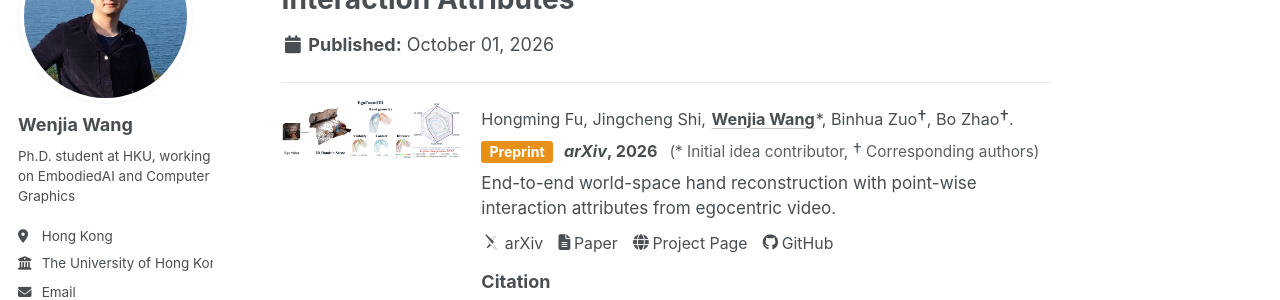
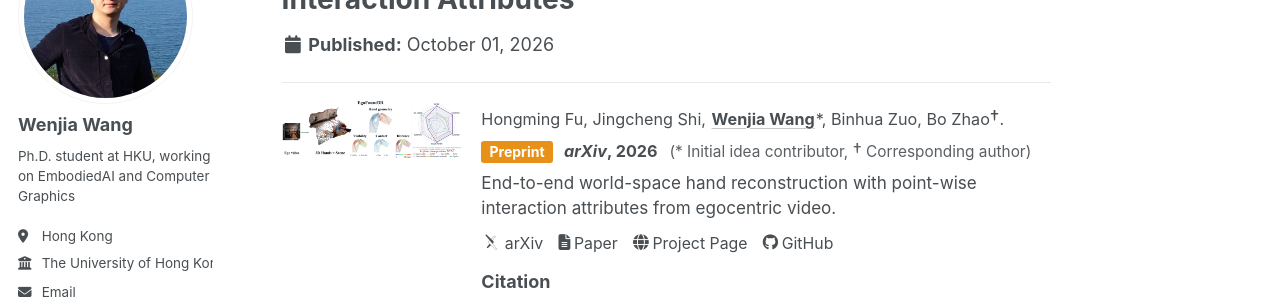
Before and after one commit to WenjiaWang0312/WenjiaWang0312.github.io, a Jekyll site: the page built from _publications/2026-10-01-egofound3r.md, in a window 1280 px wide and 1099 px high. Shown: the part 170-470 px from the top of the window. Built offline with Jekyll 4.4.1, drawn with Linux system fonts in a browser that asks for light colours; some web fonts are replaced; a script bundle is joined from its source files by our own code; library files that are not in the unit come from our copies.

Commit message:
Update EgoFound3R author markers and ordering

```diff
--- a/_publications/2026-10-01-egofound3r.md
+++ b/_publications/2026-10-01-egofound3r.md
@@ -24,8 +24,8 @@ bibtex: |
   }
 header:
   teaser: '/projects/egofound3r/assets/img/figures/teaser.webp'
-authors: 'Hongming Fu, Jingcheng Shi, <strong>Wenjia Wang</strong>*, Binhua Zuo<big>†</big>, Bo Zhao<big>†</big>.'
-award: '(* Initial idea contributor, <big>†</big> Corresponding authors)'
+authors: 'Hongming Fu, Jingcheng Shi, <strong>Wenjia Wang</strong>*, Binhua Zuo, Bo Zhao<big>†</big>.'
+award: '(* Initial idea contributor, <big>†</big> Corresponding author)'
 ---
 
 Project page: [EgoFound3R](/projects/egofound3r/)
--- a/projects/egofound3r/index.html
+++ b/projects/egofound3r/index.html
@@ -28,7 +28,7 @@
             <span class="author-name"><a href="https://frank-f2022.github.io/">Hongming Fu</a><sup>1,2</sup></span>
             <span class="author-name">Jingcheng Shi<sup>2,3</sup></span>
             <span class="author-name"><a href="https://wenjiawang0312.github.io/">Wenjia Wang</a><sup>4,*</sup></span>
-            <span class="author-name">Binhua Zuo<sup>2,&dagger;</sup></span>
+            <span class="author-name">Binhua Zuo<sup>2</sup></span>
             <span class="author-name"><a href="https://www.bozhao.me/">Bo Zhao</a><sup>1,&dagger;</sup></span>
           </div>
         </div>
@@ -39,7 +39,7 @@
           <span><sup>3</sup>Rutgers University</span>
           <span><sup>4</sup>The University of Hong Kong</span>
         </p>
-        <p class="author-note"><sup>*</sup> Initial idea contributor. <sup>&dagger;</sup> Corresponding authors.</p>
+        <p class="author-note"><sup>*</sup> Initial idea contributor. <sup>&dagger;</sup> Corresponding author.</p>
 
         <div class="button-row">
           <a class="btn btn-arxiv" href="https://arxiv.org/abs/2610.01210" target="_blank" rel="noopener">
```
Also changed, not shown: other parts of _publications/2026-10-01-egofound3r.md (+1 -1 lines).
